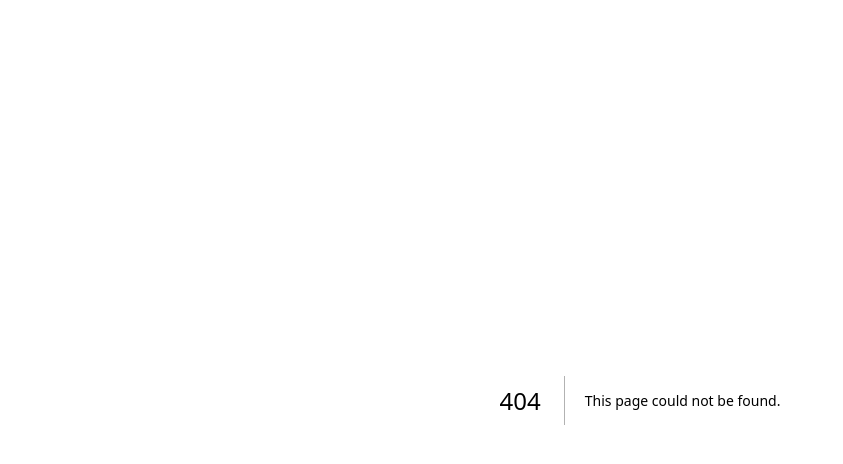
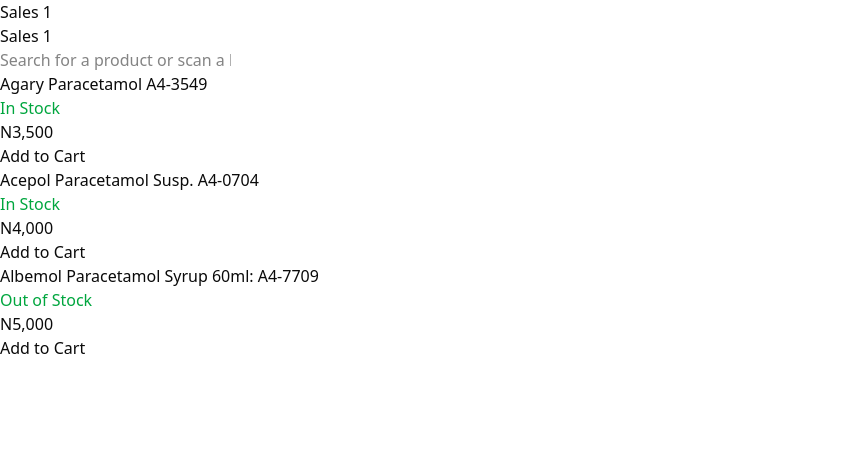
Before and after one commit to Babajide789/pronov-website, a Next.js app: page /sales/sales-checkout in a window 1280 px wide. Before the commit this address had no page. Shown: the top 464 px of the page, without its empty margins (0-843 px from the left). Built offline with nearby package versions, Linux system fonts and the light colour scheme.

Commit message:
adding contents to sales and checkout page

```diff
--- a/src/app/sales/page.tsx
+++ b/src/app/sales/page.tsx
@@ -4,7 +4,58 @@
 export default function SalesPage (){
     return(
         <>
-            <p>Sales Page</p>
+            <div>
+                <div>
+                    <p>Sales</p>
+
+                    <button>Add Sales</button>
+                </div>
+
+
+                {/* A TAB SHOWING SALES AND CARTS */}
+
+                <div>
+                    <p>Sales 1</p>
+                    <input type="text" placeholder="Search for a product or scan a barcode" />
+
+
+                    {/* IMPORT search icon IMAGE */}
+
+                    <p>Search for a product or scan a barcode</p>
+
+                </div>
+
+                <div>
+                    {/* IMPORT DELETE ICON */}
+
+                    <p>Cart </p>
+
+                    <div>
+                        {/* Cart with number of order */}
+
+                        {/* IMPORT CART ICON  */}
+                        <p>Cart is empty</p>
+
+                        <p>Add Products to your sale</p>
+
+
+                    </div>
+
+
+                </div>
+
+                <div>
+                    <p>Total</p>
+
+                    {/* AMOUNT ACCUMULATED */}
+
+
+                </div>
+
+                <button>Record Sale</button>
+
+
+            </div>
         </>
     )
 }
--- /dev/null
+++ b/src/app/sales/sales-checkout/page.tsx
@@ -0,0 +1,52 @@
+
+
+
+export default function SalesCheckout (){
+    return(
+        <>
+            <div>
+                <p>Sales 1</p>
+
+            </div>
+
+            <div>
+                <p>Sales 1</p>
+
+                <input type="text" placeholder="Search for a product or scan a barcode"/>
+            </div>
+
+            {/* THIS SHOULD BE A TABLE WITH INPUTS */}
+            <div>
+                <div>
+                    <p>Agary Paracetamol A4-3549</p>
+
+                    <p className="text-green-600">In Stock</p>
+
+                    <p>N3,500</p>
+
+                    <button>Add to Cart</button>
+                </div>
+
+                <div>
+                    <p>Acepol Paracetamol Susp. A4-0704</p>
+
+                    <p className="text-green-600">In Stock</p>
+
+                    <p>N4,000</p>
+
+                    <button>Add to Cart</button>
+                </div>
+
+                <div>
+                    <p>Albemol Paracetamol Syrup 60ml: A4-7709</p>
+
+                    <p className="text-green-600">Out of Stock</p>
+
+                    <p>N5,000</p>
+
+                    <button>Add to Cart</button>
+                </div>
+            </div>
+        </>
+    )
+}
```
